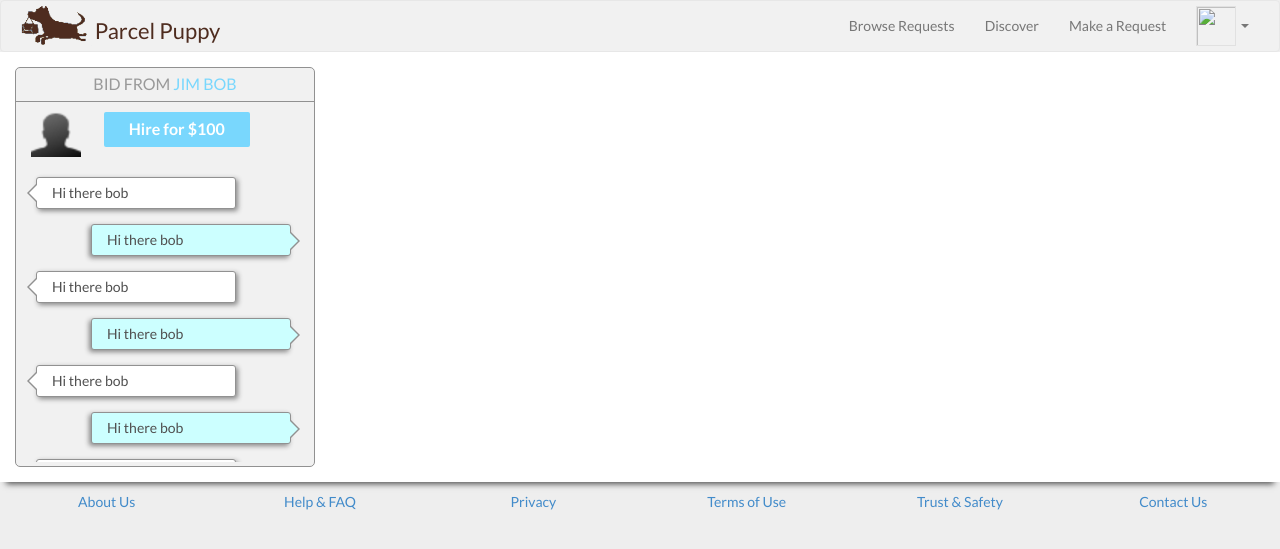
After one commit to 4nzu/parcelpuppy, a PHP site: template sites/puppy/templates/modules/requests/bid-window.php in a window 1280 px wide. The commit adds this page. Shown: the top 549 px of the page. Run offline with PHP 8.4, Linux system fonts and the light colour scheme; the template is opened without the code that fills it, so the values that code supplies are empty; the visitor is signed in with stand-in values (Sample User, id 1); some libraries are stand-ins or nearby versions.

Commit message:
Adding bid windows

```diff
--- a/sites/puppy/docroot/css/main.css
+++ b/sites/puppy/docroot/css/main.css
@@ -425,6 +425,9 @@ button:focus {
   padding: 5px 15px;
   border-bottom: 1px dotted #D6D6D6; }
 
+.request-questions-table-container {
+  padding-bottom: 30px; }
+
 .request-questions-table-header {
   font-size: 16px;
   padding-left: 15px;
@@ -449,6 +452,98 @@ button:focus {
   height: 20px;
   font-size: 14px;
   width: 60px; }
+
+.bid-window-frame {
+  display: inline-block;
+  background-color: #F1F1F1;
+  border-radius: 5px;
+  border: 1px solid #919191;
+  width: 300px;
+  height: 400px;
+  margin: 15px; }
+
+.bid-window-title {
+  border-bottom: 1px solid #919191;
+  text-align: center;
+  padding: 5px;
+  font-size: 16px;
+  color: #999999; }
+
+.bid-window-bidder {
+  color: #79D7FD; }
+
+.bid-window-header {
+  padding: 5px 15px; }
+
+.bid-window-image-frame {
+  display: inline-block;
+  padding-right: 20px; }
+
+.bid-window-image {
+  width: 50px;
+  height: 50px; }
+
+.bid-window-button {
+  padding: 5px 25px; }
+
+.bid-window-messages {
+  padding: 15px 0px;
+  overflow-y: scroll;
+  height: 300px;
+  width: 100%;
+  overflow-x: hidden; }
+
+.bid-window-message {
+  position: relative;
+  border: 1px solid #919191;
+  padding: 5px 15px;
+  border-radius: 3px;
+  width: 200px;
+  margin-bottom: 15px; }
+
+.bid-window-received-message {
+  background-color: #FFF;
+  box-shadow: 2px 2px 5px #888888;
+  margin-left: 20px; }
+
+.bid-window-message:before {
+  content: ' ';
+  position: absolute;
+  width: 0;
+  height: 0;
+  border: 10px solid; }
+
+.bid-window-message:after {
+  content: ' ';
+  position: absolute;
+  width: 0;
+  height: 0;
+  border: 8px solid; }
+
+.bid-window-received-message:before {
+  left: -20px;
+  top: 5px;
+  border-color: transparent #919191 transparent transparent; }
+
+.bid-window-received-message:after {
+  left: -16px;
+  top: 7px;
+  border-color: transparent #FFF transparent transparent; }
+
+.bid-window-sent-message {
+  background-color: #CCFFFF;
+  box-shadow: -2px 2px 5px #888888;
+  margin-left: 75px; }
+
+.bid-window-sent-message:before {
+  right: -20px;
+  top: 6px;
+  border-color: transparent transparent transparent #919191; }
+
+.bid-window-sent-message:after {
+  right: -16px;
+  top: 8px;
+  border-color: transparent transparent transparent #CCFFFF; }
 
 .home-masthead {
   padding: 165px 0px 70px 0px;
@@ -545,4 +640,5 @@ button:focus {
 
 #request-show-view-bids-button,
 #request-show-make-bid-button {
-  width: 150px; }
+  width: 150px;
+  vertical-align: top; }
--- a/sites/puppy/docroot/css/scss/forms.scss
+++ b/sites/puppy/docroot/css/scss/forms.scss
@@ -56,7 +56,6 @@
   text-align: center;
 }
 
-
 .form-hint {
   color: #FFF;
   font-size: 12px;
--- a/sites/puppy/docroot/css/scss/main.scss
+++ b/sites/puppy/docroot/css/scss/main.scss
@@ -17,6 +17,7 @@
 @import 'modules/requests/item-row';
 @import 'modules/requests/questions-table';
 @import 'modules/requests/question-row';
+@import 'modules/requests/bid-window';
 
 // Pages
 @import 'templates/home';
--- /dev/null
+++ b/sites/puppy/docroot/css/scss/modules/requests/bid-window.scss
@@ -0,0 +1,112 @@
+.bid-window-frame {
+  display: inline-block;
+  background-color: #F1F1F1;
+  border-radius: 5px;
+  border: 1px solid #919191;
+  width: 300px;
+  height: 400px;
+  margin: 15px;
+}
+
+.bid-window-title {
+  border-bottom: 1px solid #919191;
+  text-align: center;
+  padding: 5px;
+  font-size: 16px;
+  color: #999999;
+}
+
+.bid-window-bidder {
+  color: #79D7FD;
+}
+
+.bid-window-header {
+  padding: 5px 15px;
+}
+
+.bid-window-image-frame {
+  display: inline-block;
+  padding-right: 20px;
+}
+
+.bid-window-image {
+  width: 50px;
+  height: 50px;
+}
+
+.bid-window-button {
+  padding: 5px 25px;
+}
+
+.bid-window-messages {
+  padding: 15px 0px;
+  overflow-y: scroll;
+  height: 300px;
+  width: 100%;
+  overflow-x:hidden;
+}
+
+.bid-window-message {
+  position: relative;
+  border: 1px solid #919191;
+  padding: 5px 15px;
+  border-radius: 3px;
+  width: 200px;
+  margin-bottom: 15px;
+}
+
+.bid-window-received-message {
+  background-color: #FFF;
+  box-shadow: 2px 2px 5px #888888;
+  margin-left: 20px;
+}
+
+.bid-window-message:before {
+  content: ' ';
+  position: absolute;
+  width: 0;
+  height: 0;
+  border: 10px solid;
+}
+
+.bid-window-message:after {
+  content: ' ';
+  position: absolute;
+  width: 0;
+  height: 0;
+  border: 8px solid;
+}
+
+.bid-window-received-message:before
+{
+  left: -20px;
+  top: 5px;
+  border-color: transparent #919191 transparent transparent;
+}
+
+.bid-window-received-message:after
+{
+  left: -16px;
+  top: 7px;
+  border-color: transparent #FFF transparent transparent;
+}
+
+.bid-window-sent-message {
+  background-color: #CCFFFF;
+  box-shadow: -2px 2px 5px #888888;
+  margin-left: 75px;
+}
+
+.bid-window-sent-message:before
+{
+  right: -20px;
+  top: 6px;
+  border-color: transparent transparent transparent #919191;
+}
+
+.bid-window-sent-message:after
+{
+  right: -16px;
+  top: 8px;
+  border-color: transparent transparent transparent #CCFFFF;
+}
--- a/sites/puppy/docroot/css/scss/modules/requests/questions-table.scss
+++ b/sites/puppy/docroot/css/scss/modules/requests/questions-table.scss
@@ -1,3 +1,7 @@
+.request-questions-table-container {
+  padding-bottom: 30px;
+}
+
 .request-questions-table-header {
   font-size: 16px;
   padding-left: 15px;
--- a/sites/puppy/docroot/css/scss/templates/requests/show.scss
+++ b/sites/puppy/docroot/css/scss/templates/requests/show.scss
@@ -31,4 +31,5 @@
 #request-show-view-bids-button,
 #request-show-make-bid-button {
   width: 150px;
+  vertical-align: top;
 }
--- a/sites/puppy/docroot/js/main.js
+++ b/sites/puppy/docroot/js/main.js
@@ -155,6 +155,13 @@ jQuery(function () {
     ParcelPuppy.RequestItemRow.setClickHandler();
 });
 
+
+// Source: sites/puppy/docroot/js/modules/requests/show.js
+ParcelPuppy.RequestsShow = {};
+
+jQuery(function() {
+
+});
 
 // Source: sites/puppy/docroot/js/modules/signin-window.js
 ParcelPuppy.Signup = {};
--- /dev/null
+++ b/sites/puppy/docroot/js/modules/requests/show.js
@@ -0,0 +1,6 @@
+'use strict';
+ParcelPuppy.RequestsShow = {};
+
+jQuery(function() {
+
+});
--- /dev/null
+++ b/sites/puppy/templates/modules/requests/bid-window.php
@@ -0,0 +1,47 @@
+<div class="bid-window-frame">
+    <a name="bid-window"></a>
+    <div class="bid-window-title">
+        BID FROM <a href="/profile/<?= 'jim-bob-id' ?>" class="bid-window-bidder"><?= "JIM BOB" ?></a>
+    </div>
+    <div class="bid-window-body">
+        <div class="bid-window-header">
+            <div class="bid-window-image-frame">
+                <img src="<?= (true) ? '/img/placeholderAvatar.png' : null ?>" class="bid-window-image">
+            </div>
+            <!--     @TODO update to only appear if there is a bid      -->
+            <button class="bid-window-button blue-button">Hire for $<?= 100 ?></button>
+        </div>
+        <div class="bid-window-messages">
+            <div class="bid-window-message bid-window-received-message">
+                Hi there bob
+            </div>
+            <div class="bid-window-message bid-window-sent-message">
+                Hi there bob
+            </div>
+            <div class="bid-window-message bid-window-received-message">
+                Hi there bob
+            </div>
+            <div class="bid-window-message bid-window-sent-message">
+                Hi there bob
+            </div>
+            <div class="bid-window-message bid-window-received-message">
+                Hi there bob
+            </div>
+            <div class="bid-window-message bid-window-sent-message">
+                Hi there bob
+            </div>
+            <div class="bid-window-message bid-window-received-message">
+                Hi there bob
+            </div>
+            <div class="bid-window-message bid-window-sent-message">
+                Hi there bob
+            </div>
+            <div class="bid-window-message bid-window-received-message">
+                Hi there bob
+            </div>
+            <div class="bid-window-message bid-window-sent-message">
+                Hi there bob
+            </div>
+        </div>
+    </div>
+</div>
```
Also changed, not shown: sites/puppy/templates/modules/requests/bids-grid.php (added, +12 -0 lines), sites/puppy/templates/requests/show.php (+7 -2 lines).
